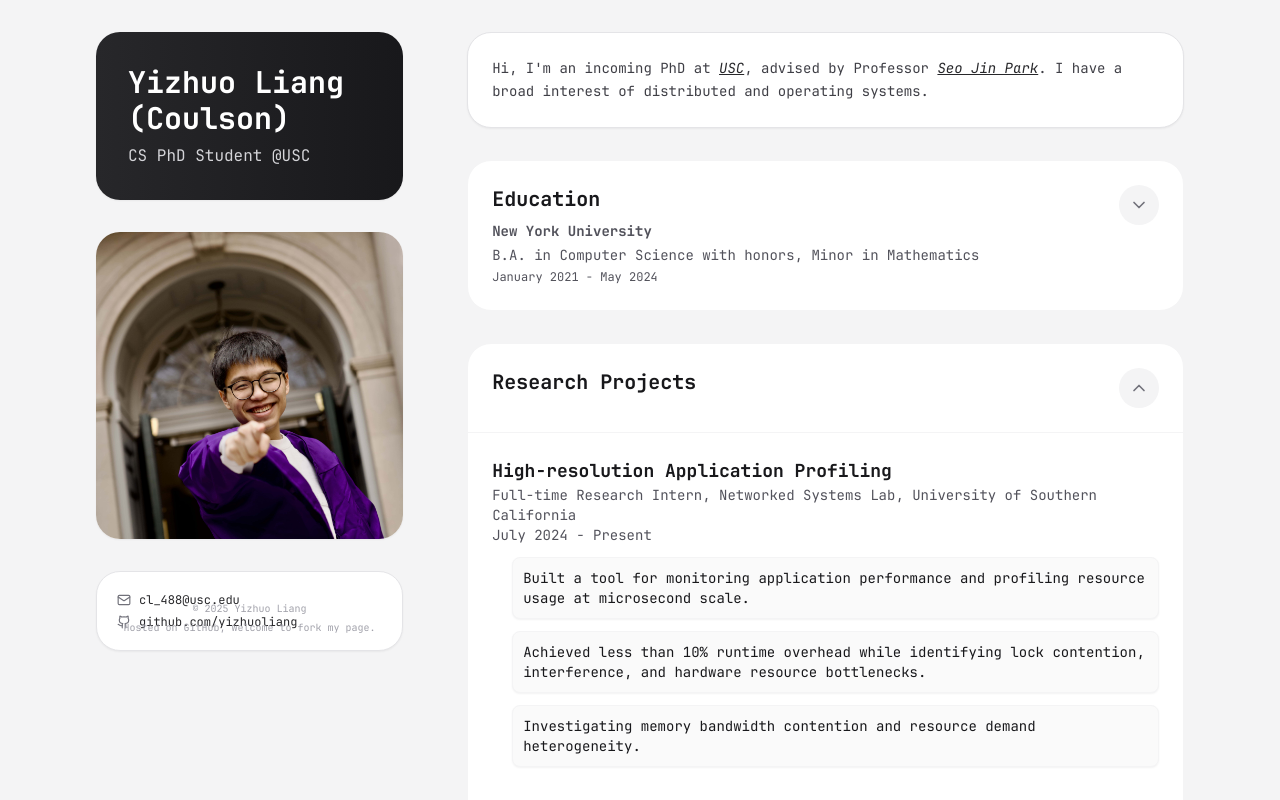
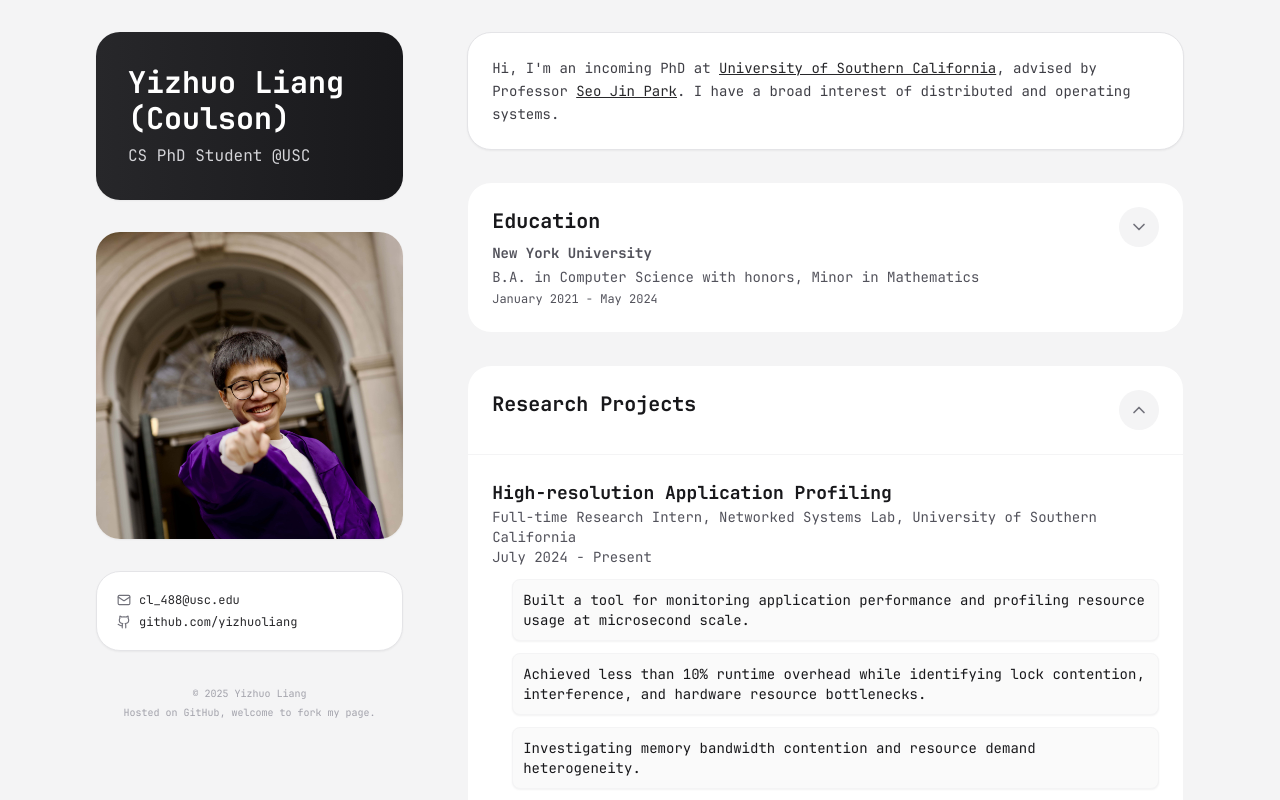
Before and after one commit to yizhuoliang/yizhuoliang.github.io, a Next.js app: page / in a window 1280 px wide. Shown: the top 800 px of the page. Built offline with nearby package versions, Linux system fonts and the light colour scheme.

Commit message:
fix footnote againnn

```diff
--- a/app/page.tsx
+++ b/app/page.tsx
@@ -8,9 +8,9 @@ export default function Home() {
       <div className="mx-auto max-w-7xl px-4 sm:px-6 lg:px-8 xl:max-w-6xl">
         <div className="flex flex-col md:flex-row md:gap-16">
           {/* Left column: Namecard and Photo */}
-          <div className="md:w-[30%] md:sticky md:top-8 md:self-start relative">
-            <div className="flex flex-col">
-              <div className="flex flex-col gap-8">
+          <div className="md:w-[30%] md:sticky md:top-8 md:self-start">
+            <div className="flex flex-col h-full" style={{ minHeight: "calc(100vh - 6rem)" }}>
+              <div className="flex flex-col gap-8 mb-8">
                 {/* Namecard */}
                 <Card className="overflow-hidden bg-gradient-to-r from-zinc-800 to-zinc-900 shadow-lg border-none">
                   <div className="p-8 text-white">
@@ -49,7 +49,7 @@ export default function Home() {
               </div>
 
               {/* Footer with copyright - desktop only */}
-              <div className="hidden md:block absolute bottom-0 left-0 right-0 mb-4 text-center text-[10px] text-zinc-400">
+              <div className="hidden md:block mt-auto text-center text-[10px] text-zinc-400 mb-4">
                 <p>© 2025 Yizhuo Liang</p>
                 <p className="mt-1">
                   Hosted on GitHub, welcome to fork my <a href="https://github.com/yizhuoliang/yizhuoliang.github.io" className="hover:text-zinc-600 transition-colors">page</a>.
@@ -64,7 +64,7 @@ export default function Home() {
             <Card className="mb-8 bg-white border border-zinc-100 dark:bg-white dark:border-zinc-100">
               <div className="p-6">
                 <p className="text-sm text-zinc-700 leading-relaxed dark:text-zinc-700">
-                  Hi, I'm an incoming PhD at <a href="https://nsl.usc.edu/" className="italic underline text-zinc-800 hover:text-zinc-600">USC</a>, advised by Professor <a href="https://seojinpark.net/" className="italic underline text-zinc-800 hover:text-zinc-600">Seo Jin Park</a>. I have a broad interest of distributed and operating systems.
+                  Hi, I'm an incoming PhD at <a href="https://nsl.usc.edu/" className="underline text-zinc-800 hover:text-zinc-600">University of Southern California</a>, advised by Professor <a href="https://seojinpark.net/" className="underline text-zinc-800 hover:text-zinc-600">Seo Jin Park</a>. I have a broad interest of distributed and operating systems.
                 </p>
               </div>
             </Card>
@@ -198,14 +198,6 @@ export default function Home() {
             </ExpandableSection>
           </div>
         </div>
-
-        {/* Mobile-only footer */}
-        <div className="block md:hidden mt-12 mb-4 text-center text-[10px] text-zinc-400">
-          <p>© 2025 Yizhuo Liang</p>
-          <p className="mt-1">
-            Hosted on GitHub, welcome to fork my <a href="https://github.com/yizhuoliang/yizhuoliang.github.io" className="hover:text-zinc-600 transition-colors">page</a>.
-          </p>
-        </div>
       </div>
     </main>
   )
```
